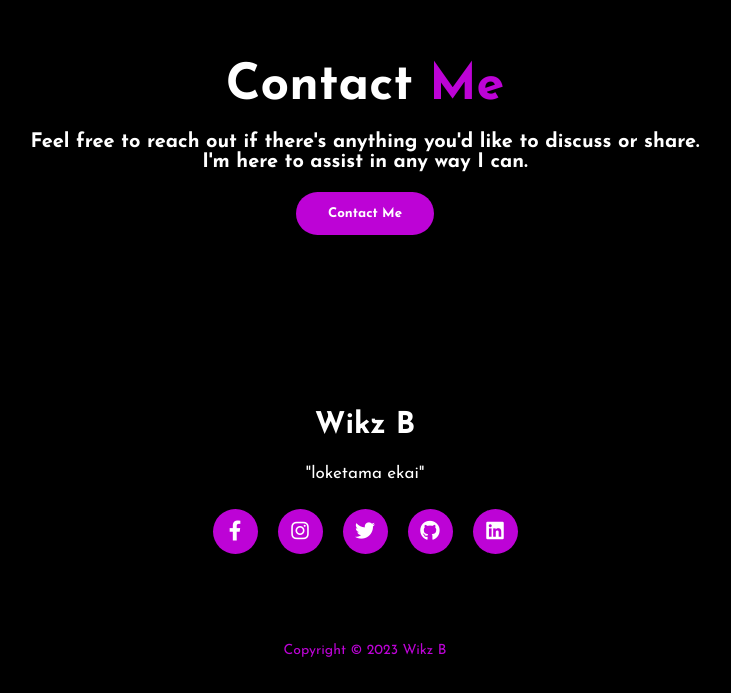
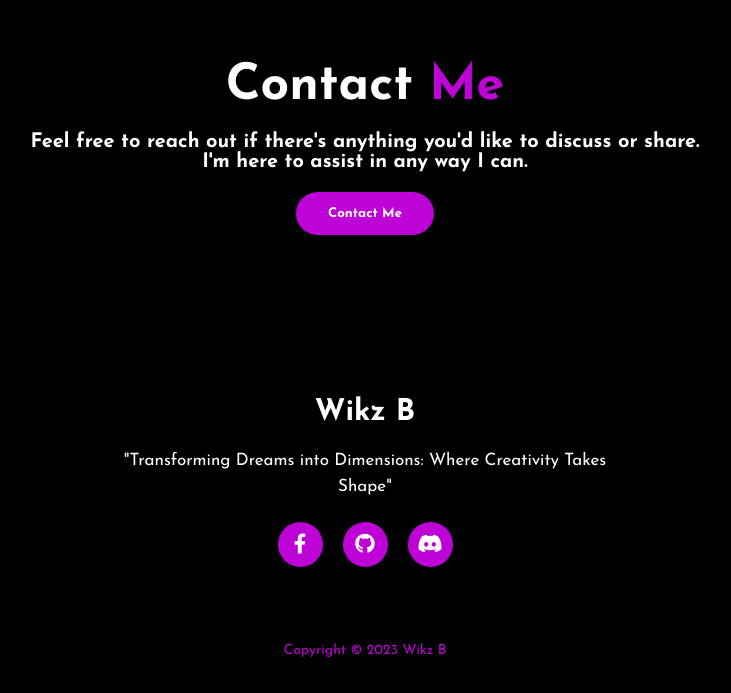
Before and after one commit to wikz-B/wikz-B.github.io, a plain HTML site: page index.html in a window 1280 px wide. Shown: the part 2634-3327 px from the top of the page, without its empty margins (275-1006 px from the left). Drawn offline with Linux system fonts and the light colour scheme.

Commit message:
social media link

```diff
--- a/index.html
+++ b/index.html
@@ -113,13 +113,13 @@
 
     <footer>
         <p>Wikz B</p>
-        <p>"loketama ekai"</p>
+        <p>"Transforming Dreams into Dimensions: Where Creativity Takes Shape"</p>
         <div class="social">
-            <a href="//////"><i class="fab fa-facebook-f"></i></a>
-            <a href="//////"><i class="fa-brands fa-instagram"></i></a>
-            <a href="//////"><i class="fab fa-twitter"></i></a>
-            <a href="//////"><i class="fa-brands fa-github"></i></i></a>
-            <a href="//////"><i class="fa-brands fa-linkedin"></i></i></a>
+            <a href="https://www.facebook.com/profile.php?id=61550733947720"><i class="fab fa-facebook-f"></i></a>
+            <!--<a href="//////"><i class="fa-brands fa-instagram"></i></a>-->
+            <!--<a href="//////"><i class="fab fa-twitter"></i></a>-->
+            <a href="https://github.com/wikz-B"><i class="fa-brands fa-github"></i></i></a>
+            <a href="https://discord.gg/CGP9jMBpTb"><i class="fab fa-discord"></i></i></a>
         </div>
         <p class="end">Copyright © 2023 Wikz B</p>
     </footer>
```
